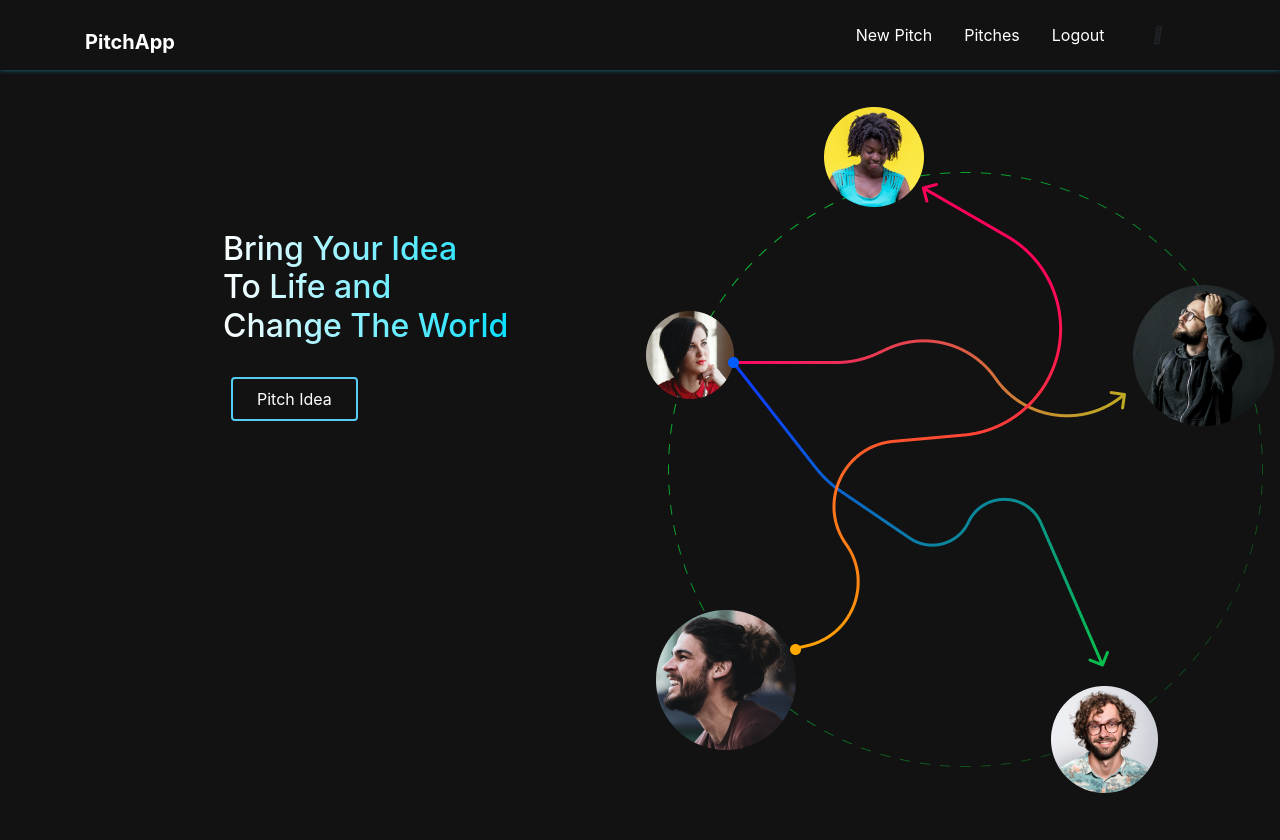
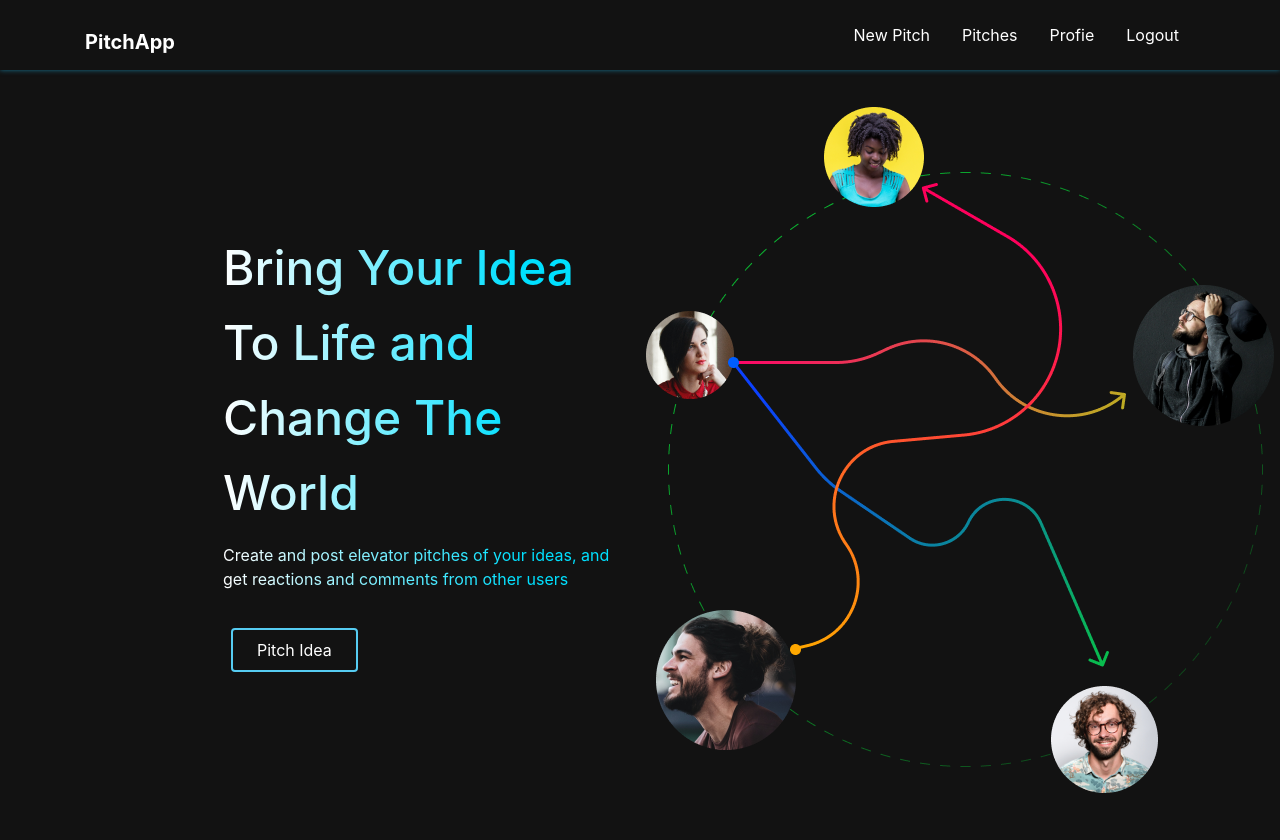
Before and after one commit to BrianMwevi/pitches-app, a Flask app: page / in a window 1280 px wide. Shown: the top 840 px of the page. Run offline with Flask 2, Linux system fonts and the light colour scheme; the visitor is signed in with stand-in values (Sample User, id 1); data comes from the database, SQL or seed files in the repository; data that the repository does not hold is empty; some libraries are stand-ins or nearby versions.

Commit message:
fix:authenticated user -- changes view if user is authenticated

```diff
--- a/app/templates/base.html
+++ b/app/templates/base.html
@@ -12,7 +12,9 @@
   <title>Lightning Pitch</title>
 </head>
 <body>
-
+  {% if current_user.is_authenticated %}
+    <div id="{{current_user.id}}" class="user_id d-none">Hello</div>
+  {% endif %}
   {% with messages = get_flashed_messages() %}
     {% if messages %}
         {% for message in messages %}
--- a/app/templates/index.html
+++ b/app/templates/index.html
@@ -5,7 +5,10 @@
     <div class="container-fluid">
       <div class="row">
         <div class="col-lg-6">
-          <h2 class="home-text">Bring Your Idea<br>To Life and<br> Change The World</h2>
+          <div class="home-text">
+            <h2 class=" home-title">Bring Your Idea<br>To Life and<br> Change The World</h2>
+          <p class=" home-para">Create and post elevator pitches of your ideas, and get reactions and comments from other users</p>
+          </div>
           <div class="home-btn">
           {% if current_user.is_authenticated %}
           <a class="btn text-white custom-btn" href="{{ url_for('landing.new_pitch', user_id=current_user.id) }}">Pitch Idea</a>
--- a/app/templates/macro.html
+++ b/app/templates/macro.html
@@ -9,24 +9,28 @@
       <div class="pb-0 mb-0" data-toggle="collapse" data-target="#pitch{{pitch.id}}" aria-expanded="true" aria-controls="pitch{{pitch.id}}">
         <span class="custom-color">{{pitch.body}}</span>
         <div class="card-body m-0 p-0 pt-1">
-           <p class="m-0"><strong class="badge badge-dark custom-color">{{pitch.user}}</strong><span class="ml-3 badge badge-success text-white badge-pill">{{pitch.category}}</span></p>
+          <p class="m-0"><small class="text-muted">By: </small><strong class="badge badge-dark custom-color">{{pitch.user}}</strong><span class="ml-3 badge badge-success text-white badge-pill">{{pitch.category}}</span></p>
           <p class="p-0 m-0"><small>On {{pitch.created_at.strftime("%b  %d, %Y")}}</small></p><br>
         </div>
       </div>
     </div>
+    <div>
+      <p class="ml-4 badge custom-card {% if user.id != pitch.author_id %}vote {% endif %}" id="like like{{pitch.id}}"><i class="fa fa-thumbs-up vote-fa p-1 custom-color" ><sup class="text-white count-likes{{pitch.id}}">{{pitch.likes | length}}</sup></i></p>
+      <span class="ml-4 badge custom-card {% if user.id != pitch.author_id %}vote {% endif %}" id="dislike dislike{{pitch.id}}"><i class="fa fa-thumbs-down text-danger vote-fa p-1 "><sub class="text-white count-dislikes{{pitch.id}}">{{pitch.dislikes|length}}</sub></i></span>
+    </div>
     <div id="pitch{{pitch.id}}" class="collapse mt-0 pt-0" aria-labelledby="{{pitch.id}}" data-parent="#pitchAccordion">
       <div class="card-footer pt-0 mt-0">
         {% if user.is_authenticated and user.id != pitch.author_id %}
-        <form method="POST" action="/comment/{{pitch.id}}/add">
+            <form method="POST" class="comment-form" id="commentForm{{pitch.id}}">
               {{comment_form.csrf_token}}
               <div class="form-group">
               {{ comment_form.body(class="custom-input", placeholder="Free the mind and share the burning idea") }}
               </div>
-          {{comment_form.submit(class='custom-btn p-2')}}
+              <button type="submit" class="btn btn-sm custom-card custom-bg-2 custom-color"> Post Comment</button>
             </form>
-        {% else %}
-        <h6>{{pitch.comments|length}} comments</h6>
-        <div class="custom-bg-2">
+        {% endif %}
+          <h6 class="mt-4 pl-3 custom-color">{{pitch.comments|length}} comments</h6>
+          <div class="custom-bg-2 comment-section{{pitch.id}}">
             {% for comment in pitch.comments %}
               <p class="pl-3">
                 <span class="badge badge-secondary custom-color">By @{{comment.user}}</span> <small>{{comment.body}}</small>
@@ -34,7 +38,6 @@
               {% endfor %}
           </div>
 
-          {% endif %}
         </div>
       </div>
   </div>
@@ -52,7 +55,7 @@
       <p class="badge badge-secondary float-right">{{pitch.comments | length}}
         <i class="fas custom-color fa-comment-dots fa-2x"></i>
       </p>
-          <p class="custom-color">{{pitch.body}}</p>
+          <p class="custom-color">{{pitch.body | truncate(80)}}</p>
           <div class="card-footer pl-0">
             <div class="text-left">
               <p class="pl-3 mb-1 badge badge-dark custom-color">@{{pitch.user}}</p>
--- a/app/templates/navbar.html
+++ b/app/templates/navbar.html
@@ -1,15 +1,18 @@
 
   <nav class="navbar navbar-expand-sm navbar-dark navbar-bg py-0 sticky-top float-left w-100">
     <div class="container">
-      <a href="/" class="navbar-brand text-white"><strong>PitchApp</strong><i class="fa-solid fa-bolt-lightning fa-2x text-secondary"></i></a>
+      <a href="/" class="navbar-brand text-white"><strong class="my-auto">PitchApp</strong><i class="fa-solid fa-bolt-lightning fa-2x text-secondary"></i></a>
       <button class="navbar-toggler" data-target="#main-nav" data-toggle="collapse"><span class="navbar-toggler-icon"></span></button>
       <div class="navbar-collapse collapse" id="main-nav">
         {% if current_user.is_authenticated %}
         <ul class="navbar-nav ml-auto">
-          <li class="nav-item mx-3"><a class="text-white" href="{{ url_for('landing.new_pitch', user_id=current_user.id) }}" class="nav-link px-4">New Pitch</a></li>
-          <li class="nav-item mx-3"><a class="text-white" href="{{ url_for('landing.pitches', user_id=current_user.id) }}" class="nav-link px-4">Pitches</a></li>
-          <li class="nav-item mx-3"><a class="text-white" href="{{ url_for('auth.logout') }}" class="nav-link px-4">Logout</a></li>
-          <li class="nav-item mx-3 px-3"><i class="fa-solid fa-user-check"></i></li>
+          <li class="nav-item mx-3 my-auto"><a class="text-white" href="{{ url_for('landing.new_pitch', user_id=current_user.id) }}" class="nav-link px-4">New Pitch</a></li>
+          <li class="nav-item mx-3 my-auto"><a class="text-white" href="{{ url_for('landing.pitches', user_id=current_user.id) }}" class="nav-link px-4">Pitches</a></li>
+          <li class="nav-item mx-3 my-auto"><a class="text-white" href="{{ url_for('landing.profile', user_id=current_user.id) }}" class="nav-link px-4">Profie</a></li>
+          <li class="nav-item mx-3 my-auto"><a class="text-white" href="{{ url_for('auth.logout') }}" class="nav-link px-4">Logout</a></li>
+          {% if current_user.profile_pic_path %}
+          <li class="nav-item mx-3 my-auto px-3"><img class="nav-link profile-image" src="{{url_for('static', filename=current_user.profile_pic_path)}}" alt="Profile"></li>
+          {% endif %}
         </ul>
         {% else %}
           <ul class="navbar-nav ml-auto">
```
Also changed, not shown: app/templates/copyright.html (added, +11 -0 lines), app/templates/profile.html (added, +15 -0 lines). Lines whose indentation alone changed are shown as unchanged.
